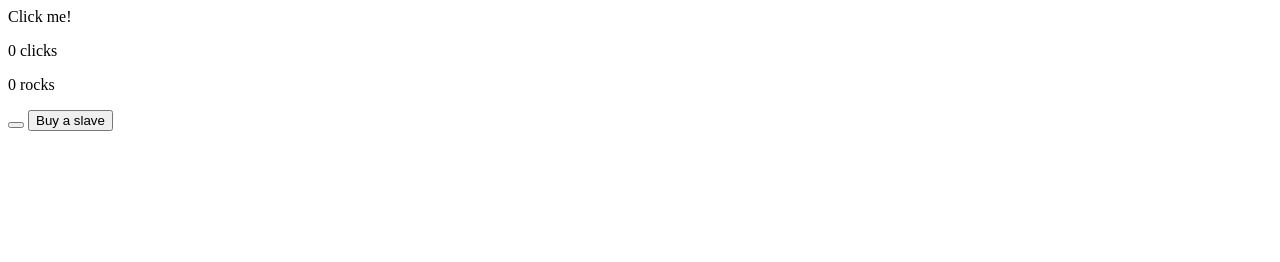
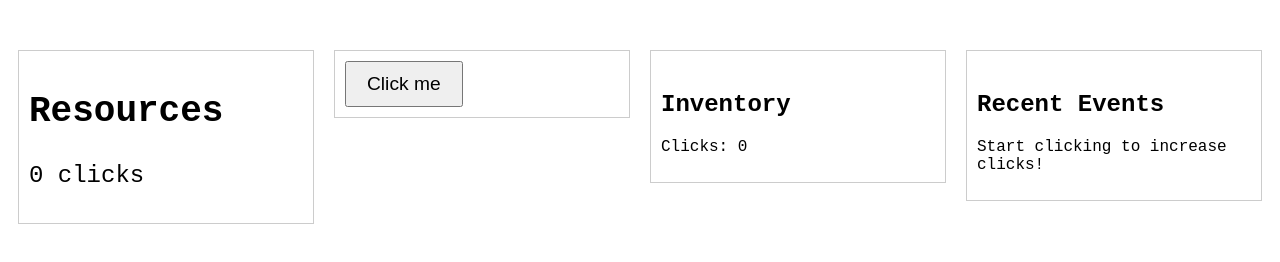
Before and after one commit to apePetrus/clickerGame, a plain HTML site: page index.html in a window 1280 px wide. Drawn offline with Linux system fonts and the light colour scheme.

Commit message:
New commit

```diff
--- a/index.html
+++ b/index.html
@@ -1,27 +1,46 @@
 <!DOCTYPE html>
 <html>
-    <head>
-        <meta charset="UTF-8">
-        <title>Clicker Game</title>
-        <script type="module" src="js/main.js"></script>
-        <script type="module" src="js/eventListeners.js"></script>
-        <script type="module" src="js/uiUpdates.js"></script>
-        <script type="module" src="js/gameLogic.js"></script>
-        <script type="module" src="js/clickHandler.js"></script>
-    </head>
+<head>
+  <meta charset="UTF-8">
+  <title>Clicker Game</title>
 
-    <body>
-        <a id="button" onclick="handleClick()">Click me!</a>
-        <p id="counter">0 clicks</p>
-        <p id="rocks">0 rocks</p>
-        <button id="rockItem" onclick="upgradeToRockItem()"></button>
-        <button id="slaveBuy" onclick="buySlave()">Buy a slave</button>
+  <link rel='stylesheet' href='styles/style.css'>
 
-        <!-- All the buttons are handled in clickHandler.js -->
-    </body>
+</head>
+<body>
+  <div class='game-container'>
+
+    <div class='resource-counter'>
+      <h2>Resources</h2>
+      <p><span id='clickDisplay'>0</span> clicks</p>
+    </div>
+
+    <div class='action-button'>
+      <button id='clickButton'>Click me</button>
+    </div>
+
+    <div class='inventory'>
+      <h2>Inventory</h2>
+      <p>Clicks: <span id="inventory-clicks">0</span></p>
+    </div>
+
+    <div class='log'>
+      <h2>Recent Events</h2>
+      <div id='log-output'>
+        <p>Start clicking to increase clicks!</p>
+      </div>
+    </div>
+
+
+  </div>
+  <script src="js/main.js"></script>
+</body>
 </html>
 
-
-<!-- TO-DO
-- Make a way to counter and rocks begin as zero, but inside js, not pure text here in html
+<!--
+  game-container
+  resource-counter
+  action-button
+  inventory
+  log
 -->
--- a/js/main.js
+++ b/js/main.js
@@ -0,0 +1,17 @@
+clickButton = document.getElementById("clickButton");
+clickDisplay = document.getElementById("clickDisplay");
+
+if (!localStorage.getItem("clickCounter")){
+  localStorage.setItem('clickCounter', 0);
+}
+let clickCounter = localStorage.getItem('clickCounter');
+
+clickDisplay.textContent = clickCounter;
+
+
+clickButton.addEventListener('click', () => {
+  clickCounter++;
+  localStorage.setItem('clickCounter', clickCounter);
+
+  clickDisplay.textContent = clickCounter;
+});
--- /dev/null
+++ b/styles/style.css
@@ -0,0 +1,41 @@
+body {
+  font-family: 'Courier New', monospace;
+}
+
+.game-container {
+  display: flex;
+  justify-content: space-between; /* Distributes space between the columns */
+  align-items: flex-start; /* Aligns items at the start of each column */
+  margin: 50px auto;
+}
+
+.game-container > div {
+  flex: 1; /* Ensures all columns take up equal width */
+  margin: 0 10px; /* Adds space between columns */
+  border: 1px solid #ccc;
+}
+
+.inventory, .resource-counter, .action-button, .log {
+  padding: 10px;
+}
+
+.resource-counter {
+  font-size: 1.5em;
+}
+
+.action-button button {
+  font-size: 1.2em;
+  padding: 10px 20px;
+  cursor: pointer;
+}
+
+.inventory, .log {
+  margin-top: 30px;
+  border-top: 1px solid #ccc;
+  padding-top: 20px;
+}
+
+.log-output p {
+  font-size: 0.9em;
+  color: gray;
+}
```
Also changed, not shown: js/gameLogic.js (line endings or trailing spaces), 1 other file.
